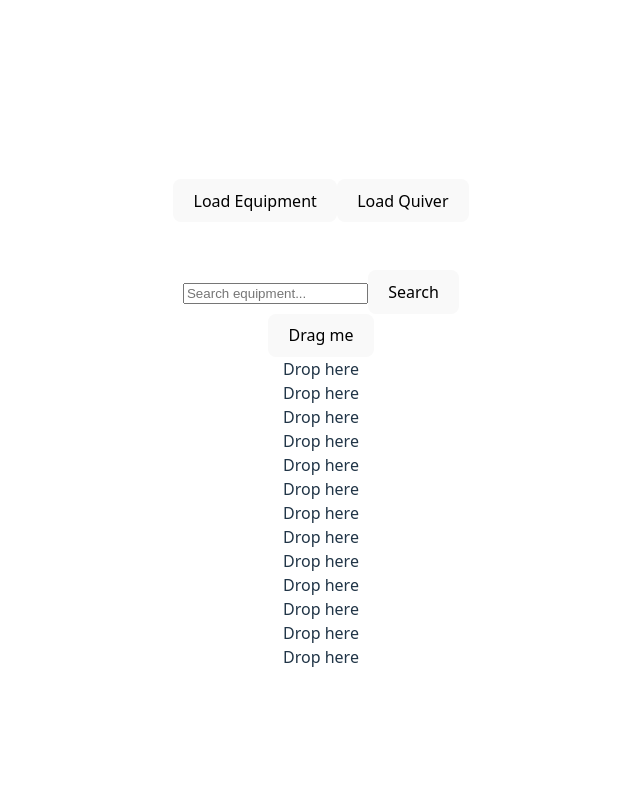
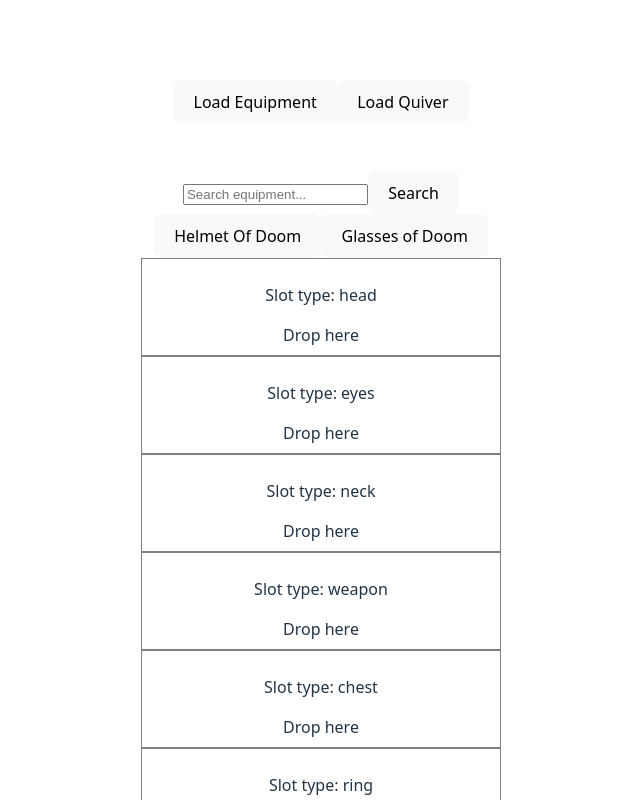
Before and after one commit to Slightsmiles/ChoomsMagicScreen, a React app in the folder Frontend/: page / in a window 1280 px wide. Shown: the top 800 px of the page, without its empty margins (319-959 px from the left). Built offline with nearby package versions, Linux system fonts and the light colour scheme; the HTML template or start-up script is replaced by a standard one.

Commit message:
inventory slots now only accept draggables of correct type

```diff
--- a/Frontend/src/components/DummyInventory/DummyInventory.tsx
+++ b/Frontend/src/components/DummyInventory/DummyInventory.tsx
@@ -1,40 +1,77 @@
-import React, {useState} from "react";
+import React, { act, useState } from "react";
 import Draggable from "../../hooks/Draggable";
-import {Droppable} from "../../hooks/Droppable";
+import { Droppable } from "../../hooks/Droppable";
 import { DndContext, type DragEndEvent } from "@dnd-kit/core";
+import { createDraggable } from "../../types/DraggableItem";
+
+import type { DraggableItem } from "../../types/DraggableItem";
+import type { InventoryState } from "../../types/InventoryState";
+import EquipmentSlot from "../EquipmentSlot/EquipmentSlot";
 export function DummyInventory() {
-  const EquipmentSlots = ["head" , "eyes" , "neck" , "weapon" , "chest" , "ring" , "arms" , "shoulder" , "torso" , "body" , "waist" , "feet" , "misc"];
+    const EquipmentSlots = ["head", "eyes", "neck", "weapon", "chest", "ring", "arms", "shoulder", "torso", "body", "waist", "feet", "misc"] as const;
 
-  const [parent, setParent] = useState(null);
-  const draggableMarkup = (
-    <Draggable id="head">Drag me</Draggable>
-  );
-  const draggableEyes = (
-    <Draggable id="eyes">Drag my eyes</Draggable>
-  );
+    const [draggables, setDraggables] = useState<DraggableItem[]>([
+        { id: "head", name: "Helmet Of Doom", parent: null },
+        { id: "eyes", name: "Glasses of Doom", parent: null }
+    ]);
 
-  return (
-    <DndContext onDragEnd={handleDragEnd}>
-      {parent === null ? draggableMarkup : null}
+    const emptyInventory: InventoryState = { //used to manage whether the slot is filled or not
+        head: null, eyes: null, neck: null, weapon: null, chest: null, ring: null, arms: null, shoulder: null, torso: null, body: null, waist: null, feet: null, misc: null
+    };
 
-      {EquipmentSlots.map((id) => (
-        // We updated the Droppable component so it would accept an `id`
-        // prop and pass it to `useDroppable`
-        <Droppable key={id} id={id}>
-          {parent === id ? draggableMarkup : 'Drop here'}
-        </Droppable>
-      ))}
-    </DndContext>
-  );
+    const [inventory, setInventory] = useState<InventoryState>(emptyInventory);
+
+
+    return (
+
+        <DndContext onDragEnd={handleDragEnd}>
+            {/* Floating draggables (not in a slot) */}
+            {draggables
+                .filter(item => item.parent === null)
+                .map(item => (
+                    <Draggable key={item.id} id={item.id}>
+                        {item.name}
+                    </Draggable>
+                ))
+            }
+            {EquipmentSlots.map(slot => (
+                <EquipmentSlot
+                    key={slot}
+                    id={slot}
+                    type={slot}
+                    item={draggables.find(item => item.parent === slot) || null} // single item
+                />
+            ))}
+            {/* {EquipmentSlots.map(slot => (
+                <Droppable key={slot} id={slot}>
+                    {inventory[slot]
+                        ? <Draggable id={inventory[slot]!.id}>{inventory[slot]!.name}</Draggable>
+                        : "Drop here"}
+                </Droppable>
+            ))} */}
+
+        </DndContext>
+    );
 
 
 
 
-  function handleDragEnd(event: any) {
-    const {over} = event;
+    function handleDragEnd(event: DragEndEvent) {
+        const { over, active } = event;
+        if (!over) return;
 
-    // If the item is dropped over a container, set it as the parent
-    // otherwise reset the parent to `null`
-    setParent(over ? over.id : null);
-  }
+        const slotId = over.id as keyof InventoryState;
+
+
+        // Optional: enforce matching type
+        if (slotId !== active.id) return;
+
+        setDraggables(prev =>
+            prev.map(item =>
+                item.id === active.id ? { ...item, parent: slotId } : item
+            )
+        );
+
+    }
+
 };
--- a/Frontend/src/components/EquipmentSlot/EquipmentSlot.tsx
+++ b/Frontend/src/components/EquipmentSlot/EquipmentSlot.tsx
@@ -1,24 +1,41 @@
 import { useState } from "react"
+import type { DraggableItem } from "../../types/DraggableItem";
+import { useDroppable } from "@dnd-kit/core";
 
 interface EquipmentSlotProps { //misc represents tomes and other niche items
-  type: "head" | "eyes" | "neck" | "weapon" | "chest" | "ring" | "arms" | "shoulder" | "torso" | "body" | "waist" | "feet" | "misc";
-  id: string;
+    type: "head" | "eyes" | "neck" | "weapon" | "chest" | "ring" | "arms" | "shoulder" | "torso" | "body" | "waist" | "feet" | "misc";
+    id: string;
+    item: DraggableItem | null;
 }
 
 
-// Represents an equipment slot that an item can be dragged into
-function EquipmentSlot({type}: EquipmentSlotProps) {
-    const [isFilled, setFilled] = useState(false);
 
 
-    const [item, setItem] = useState<React.ReactNode | null>(null);
+export default function EquipmentSlot({ type, id, item }: EquipmentSlotProps) {
+    const { isOver, setNodeRef } = useDroppable({ id });
 
+
+    function getBackgroundColor() {
+        if (item) return "lightblue";
+        if (isOver) return "lightgreen";
+        return "white";
+    }
     return (
-        <div>
+        <div
+            ref={setNodeRef}
+            style={{
+                textEmphasisColor: "black",
+                border: "1px solid gray",
+                padding: "8px",
+                minHeight: "40px",
+                minWidth: "20px",
+                backgroundColor: getBackgroundColor()
+
+            }}
+        >
             <p>Slot type: {type}</p>
+            {item ? <div>{item.name}</div> : "Drop here"}
+
         </div>
     );
-
 }
-
-export default EquipmentSlot;
--- /dev/null
+++ b/Frontend/src/types/DraggableItem.ts
@@ -0,0 +1,12 @@
+import type { InventoryState } from "./InventoryState";
+
+export interface DraggableItem {
+  id: string; // unique identifier
+  name: string;
+  parent: keyof InventoryState | null; // null if floating
+}
+
+
+export function createDraggable(id: string, name: string): DraggableItem {
+  return { id, name, parent: null };
+}
```
